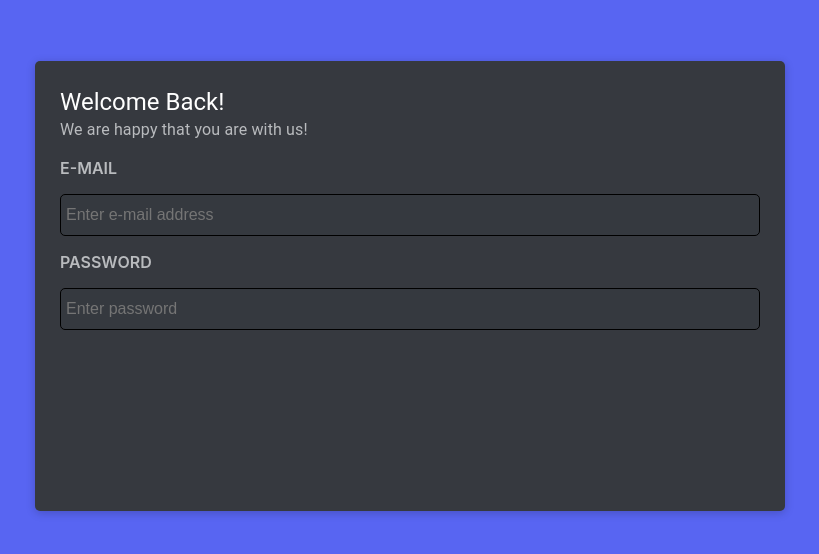
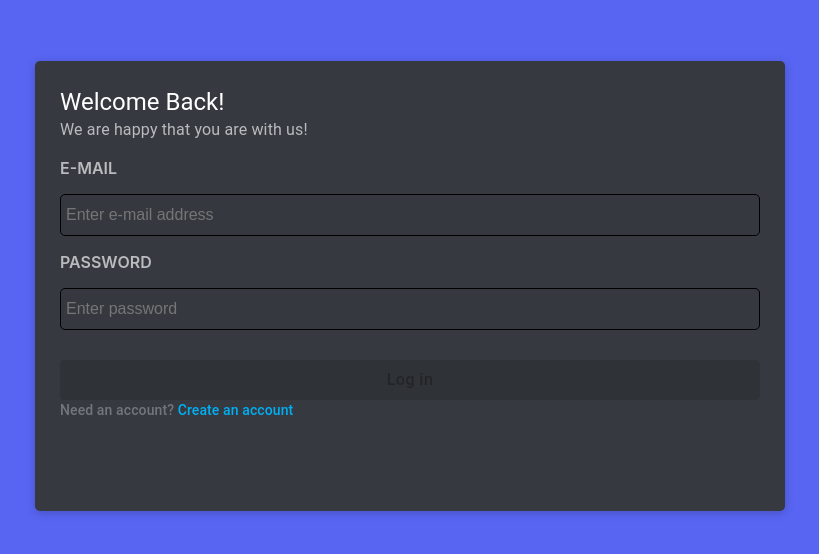
Before and after one commit to Atharva9405/Textilia, a React (Create React App) app in the folder client/: page /login in a window 1280 px wide. Shown: the part 114-668 px from the top of the page, without its empty margins (230-1049 px from the left). Built offline with nearby package versions, Linux system fonts and the light colour scheme.

Commit message:
created login page footer and redirect component

```diff
--- a/client/src/authPages/LoginPage/LoginPage.js
+++ b/client/src/authPages/LoginPage/LoginPage.js
@@ -2,10 +2,16 @@
 import AuthBox from "../../shared/components/AuthBox";
 import LoginPageHeader from "./LoginPageHeader";
 import LoginPageInputs from "./LoginPageInputs";
+import LoginPageFooter from "./LoginPageFooter";
 
 const LoginPage = () => {
   const [mail, setMail] = useState("");
   const [password, setPassword] = useState("");
+  const [isFormValid, setIsFormValid] = useState(false);
+
+  const handleLogin = () => {
+    console.log("login in");
+  };
 
   return (
     <AuthBox>
@@ -16,6 +22,7 @@
         password={password}
         setPassword={setPassword}
       />
+      <LoginPageFooter isFormValid={isFormValid} handleLogin={handleLogin} />
     </AuthBox>
   );
 };
--- /dev/null
+++ b/client/src/authPages/LoginPage/LoginPageFooter.js
@@ -0,0 +1,46 @@
+import React from "react";
+import CustomPrimaryButton from "../../shared/components/CustomPrimaryButton";
+import RedirectInfo from "../../shared/components/RedirectInfo";
+import { useHistory } from "react-router-dom";
+import { Tooltip } from "@mui/material";
+
+const LoginPageFooter = ({ handleLogin, isFormValid }) => {
+  const history = useHistory();
+
+  const handlePushToRegisterPage = () => {
+    history.push("/register");
+  };
+
+  const getFormNotValidMessage = () => {
+    return "Enter correct e-mail address and password should contain between 6 and 12 characters"
+  }
+
+  const getFormValidMessage = () => {
+    return "Press to log in!"
+  }
+
+  return (
+    <>
+      <Tooltip
+        title={!isFormValid ? getFormNotValidMessage() : getFormValidMessage()}
+      >
+        <div>
+          <CustomPrimaryButton
+            label="Log in"
+            additionalStyles={{ marginTop: "30px" }}
+            disabled={!isFormValid}
+            onClick={handleLogin}
+          />
+        </div>
+        <RedirectInfo
+          text="Need an account?"
+          redirectText="Create an account"
+          additionalStyles={{ margin: "5px" }}
+          redirectHandler={handlePushToRegisterPage}
+        />
+      </Tooltip>
+    </>
+  );
+};
+
+export default LoginPageFooter;
--- /dev/null
+++ b/client/src/shared/components/CustomPrimaryButton.js
@@ -0,0 +1,31 @@
+import React from "react";
+import Button from "@mui/material/Button";
+
+const CustomPrimaryButton = ({
+  label,
+  additionalStyles,
+  disabled,
+  onClick,
+}) => {
+  return (
+    <Button
+      variant="contained"
+      sx={{
+        bgcolor: "5865F2",
+        color: "white",
+        textTransform: "none",
+        fontSize: "16px",
+        fontWeight: 500,
+        width: "100%",
+        height: "40px",
+      }}
+      style={additionalStyles ? additionalStyles : {}}
+      disabled={disabled}
+      onClick={onClick}
+    >
+      {label}
+    </Button>
+  );
+};
+
+export default CustomPrimaryButton;
--- /dev/null
+++ b/client/src/shared/components/RedirectInfo.js
@@ -0,0 +1,29 @@
+import { Typography } from "@mui/material";
+import React from "react";
+import { styled } from "@mui/system";
+
+const RedirectText = styled("span")({
+  color: "#00AFF4",
+  fontWeight: 500,
+  cursor: "pointer",
+});
+
+const RedirectInfo = ({
+  text,
+  redirectText,
+  additionalStyles,
+  redirectHandler,
+}) => {
+  return (
+    <Typography
+      sx={{ color: "#72767d" }}
+      additionalStyles={additionalStyles ? additionalStyles : {}}
+      variant="subtitle2"
+    >
+      {text}{" "}
+      <RedirectText onClick={redirectHandler}>{redirectText}</RedirectText>
+    </Typography>
+  );
+};
+
+export default RedirectInfo;
```
